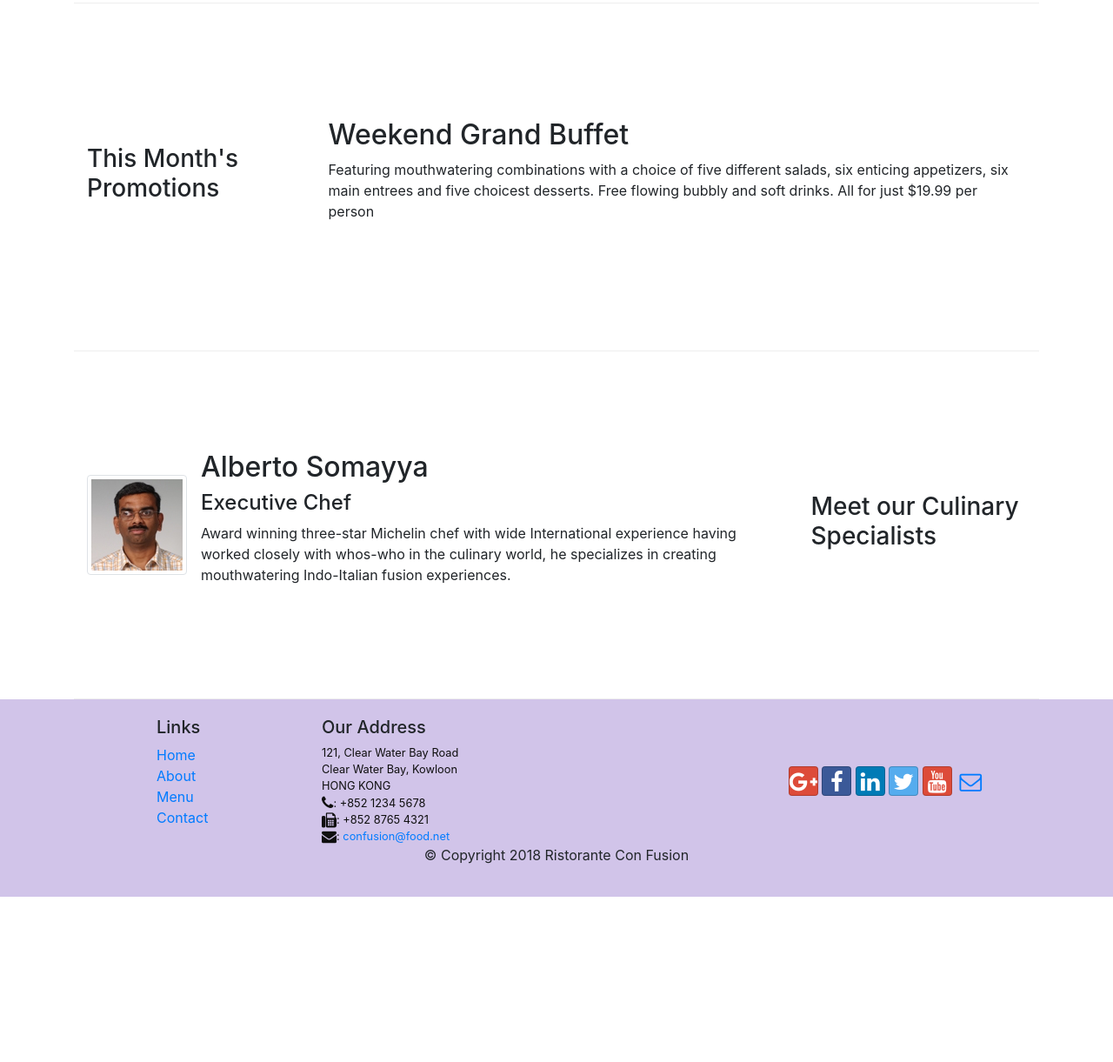
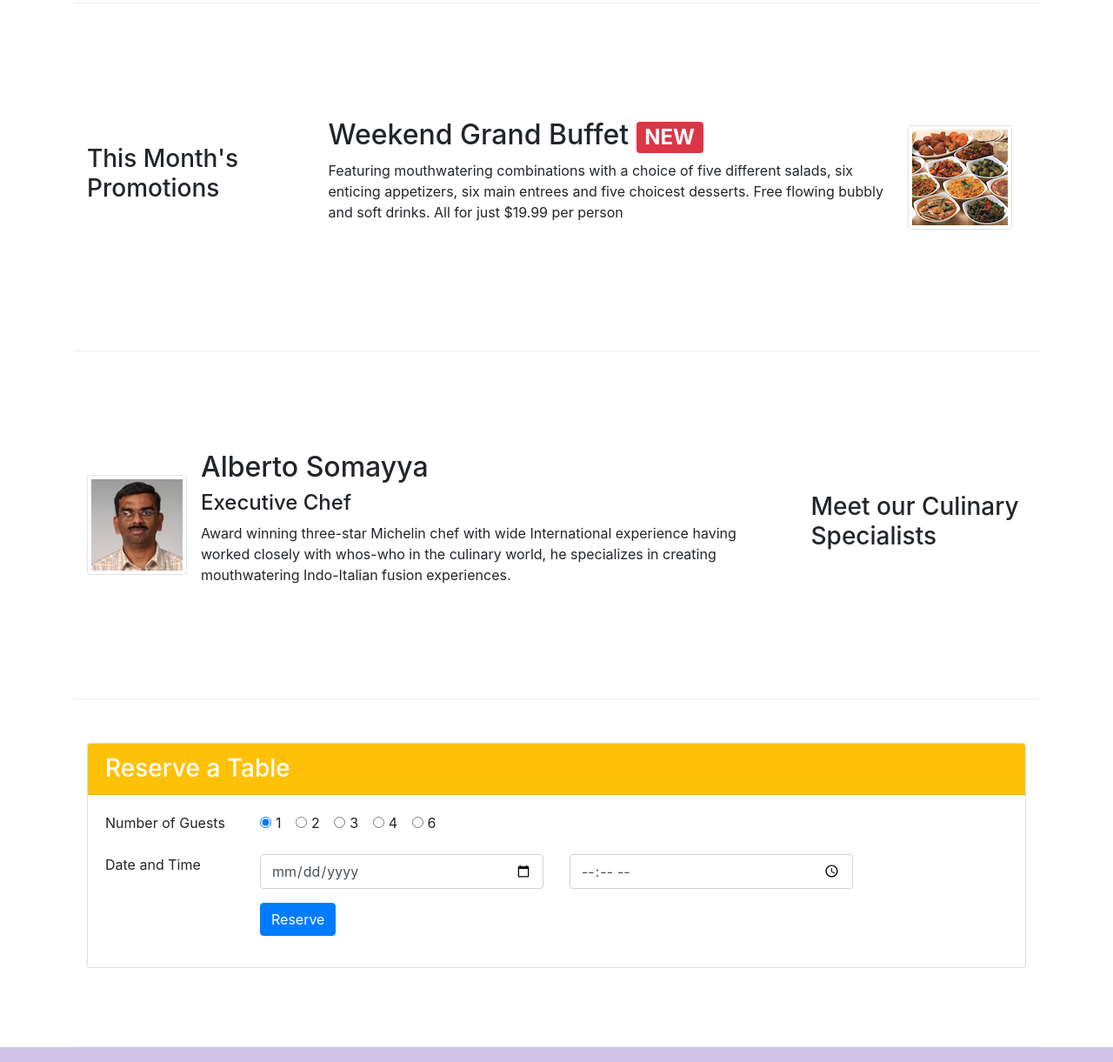
Before and after one commit to Shubham-Bhalekar/FS-01, a website: page index.html in a window 1280 px wide. Shown: the part 680-1901 px from the top of the page at 87% size. Before the commit the page ends 1711 px from the top, so only its background shows below. Drawn offline with nearby package versions, Linux system fonts and the light colour scheme.

Commit message:
Assignment2

```diff
--- a/index.html
+++ b/index.html
@@ -19,22 +19,6 @@
 </head>
 
 <body>
-    <!-- <nav class="navbar navbar-expand-lg navbar-light bg-light fixed-top">
-    <a class="navbar-brand">Brand</a>
-    <button class="navbar-toggler" data-target="#my-nav" data-toggle="collapse" aria-controls="my-nav" aria-expanded="false" aria-label="Toggle navigation">
-        <span class="navbar-toggler-icon"></span>
-    </button>
-    <div id="my-nav" class="collapse navbar-collapse">
-        <ul class="navbar-nav mr-auto">
-            <li class="nav-item active">
-                <a class="nav-link" href="#">Item 1 <span class="sr-only">(current)</span></a>
-            </li>
-            <li class="nav-item">
-                <a class="nav-link disabled" href="#" tabindex="-1" aria-disabled="true">Item 2</a>
-            </li>
-        </ul>
-    </div>
-</nav> -->
     <nav class="navbar navbar-dark navbar-expand-sm fixed-top">
         <div class="container">
             <button class="navbar-toggler" type="button" data-toggle="collapse" data-target="#Navbar">
@@ -63,10 +47,11 @@
                     <p>We take inspiration from the World's best cuisines, and create a unique fusion experience. Our
                         lipsmacking creations will tickle your culinary senses!</p>
                 </div>
-                <div class="col-12 col-sm">
-                    <div class="col-12 col-sm align-self-center">
-                        <img src="img/logo.png" class="img-fluid">
-                    </div>
+                <div class="col-12 col-sm align-self-center">
+                    <img src="img/logo.png" class="img-fluid">
+                </div>
+                <div class="col-12 mt-5 mt-sm-0 col-sm-3 text-center align-self-center">
+                    <a href="#reservation" type="button" class="btn btn-sm btn-warning">Reserve table</a>
                 </div>
             </div>
         </div>
@@ -81,7 +66,8 @@
                 <div class="media">
                     <img class="d-flex mr-3 img-thumbnail align-self-center" src="img/uthappizza.png" alt="Uthappizza">
                     <div class="media-body">
-                        <h2 class="mt-0">Uthappizza</h2>
+                        <h2 class="mt-0">Uthappizza <span class="badge badge-danger">HOT</span> <span
+                                class="badge badge-pill badge-secondary">$4.99</span></h2>
                         <p class="d-none d-sm-block">A unique combination of Indian Uthappam (pancake) and
                             Italian pizza, topped with Cerignola olives, ripe vine
                             cherry tomatoes, Vidalia onion, Guntur chillies and
@@ -97,10 +83,15 @@
                 <h3>This Month's Promotions</h3>
             </div>
             <div class="col col-sm col-md">
-                <h2>Weekend Grand Buffet</h2>
-                <p>Featuring mouthwatering combinations with a choice of five different salads, six enticing appetizers,
-                    six main entrees and five choicest desserts. Free flowing bubbly and soft drinks. All for just
-                    $19.99 per person </p>
+                <div class="media">
+                    <div class="media-body">
+                        <h2 class="mt-0">Weekend Grand Buffet <span class="badge badge-danger">NEW</span></h2>
+                        <p class="d-none d-sm-block">Featuring mouthwatering combinations with a choice of five
+                            different salads, six enticing appetizers, six main entrees and five choicest desserts. Free
+                            flowing bubbly and soft drinks. All for just $19.99 per person </p>
+                    </div>
+                    <img class="d-flex mr-3 img-thumbnail align-self-center" src="img/buffet.png" alt="buffet">
+                </div>
             </div>
         </div>
 
@@ -110,8 +101,8 @@
             </div>
             <div class="col col-sm order-sm-first col-md">
                 <div class="media">
-                    <img class="d-flex mr-3 img-thumbnail align-self-center"
-                            src="img/alberto.png" alt="Alberto Somayya">
+                    <img class="d-flex mr-3 img-thumbnail align-self-center" src="img/alberto.png"
+                        alt="Alberto Somayya">
                     <div class="media-body">
                         <h2 class="mt-0">Alberto Somayya</h2>
                         <h4>Executive Chef</h4>
@@ -119,7 +110,62 @@
                             International experience having worked closely with
                             whos-who in the culinary world, he specializes in
                             creating mouthwatering Indo-Italian fusion experiences.
-                            </p>
+                        </p>
+                    </div>
+                </div>
+            </div>
+        </div>
+        <div class="row row-content justify-content-center" id="reservation">
+            <div class="col-12">
+                <div class="card">
+                    <h3 class="card-header bg-warning text-white">Reserve a Table</h3>
+                    <div class="card-body">
+                        <form>
+                            <div class="form-group row">
+                                <label class="col-12 col-sm-2">Number of Guests</label>
+                                <div class="col">
+                                    <div class="form-check form-check-inline">
+                                        <input class="form-check-input" type="radio" name="inlineRadioOptions"
+                                            id="one_guest_radio" value="one" checked>
+                                        <label class="form-check-label" for="one_guest_radio">1</label>
+                                    </div>
+                                    <div class="form-check form-check-inline">
+                                        <input class="form-check-input" type="radio" name="inlineRadioOptions"
+                                            id="two_guest_radio" value="two">
+                                        <label class="form-check-label" for="two_guest_radio">2</label>
+                                    </div>
+                                    <div class="form-check form-check-inline">
+                                        <input class="form-check-input" type="radio" name="inlineRadioOptions"
+                                            id="three_guest_radio" value="three">
+                                        <label class="form-check-label" for="three_guest_radio">3</label>
+                                    </div>
+                                    <div class="form-check form-check-inline">
+                                        <input class="form-check-input" type="radio" name="inlineRadioOptions"
+                                            id="four_guest_radio" value="four">
+                                        <label class="form-check-label" for="four_guest_radio">4</label>
+                                    </div>
+                                    <div class="form-check form-check-inline">
+                                        <input class="form-check-input" type="radio" name="inlineRadioOptions"
+                                            id="six_guest_radio" value="six">
+                                        <label class="form-check-label" for="six_guest_radio">6</label>
+                                    </div>
+                                </div>
+                            </div>
+                            <div class="form-group row">
+                                <label class="col-12 col-sm-2">Date and Time</label>
+                                <div class="col-12 col-sm-4">
+                                    <input type="date" class="form-control" id="date" placeholder="Date">
+                                </div>
+                                <div class="col-12 col-sm-4">
+                                    <input type="time" class="form-control" id="time" placeholder="Time">
+                                </div>
+                            </div>
+                            <div class="form-group row">
+                                <div class="col offset-0 offset-sm-2">
+                                    <button type="submit" class="btn btn-primary">Reserve</button>
+                                </div>
+                            </div>
+                        </form>
                     </div>
                 </div>
             </div>
```
